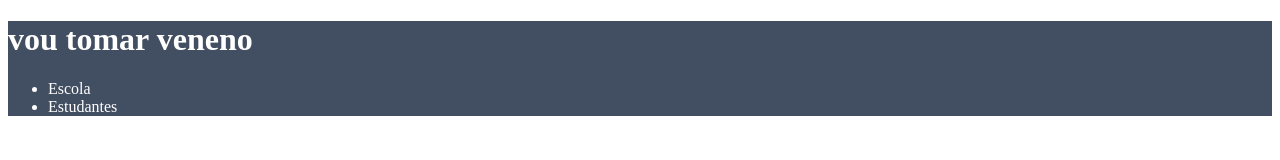
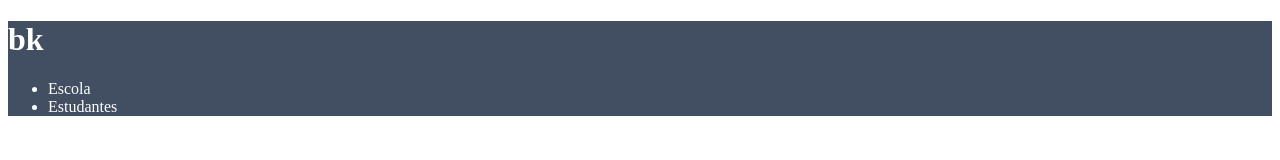
Before and after one commit to Fael-sf/curso1-2-BOLAVO, a plain HTML site: page index.html in a window 1280 px wide. Drawn offline with Linux system fonts and the light colour scheme.

Commit message:
05/03/24

```diff
--- a/index.html
+++ b/index.html
@@ -10,7 +10,7 @@
 
 <body>
     <header>
-        <h1>vou tomar veneno</h1>
+        <h1>bk</h1>
         <ul>
             <li>
                 Escola
```
